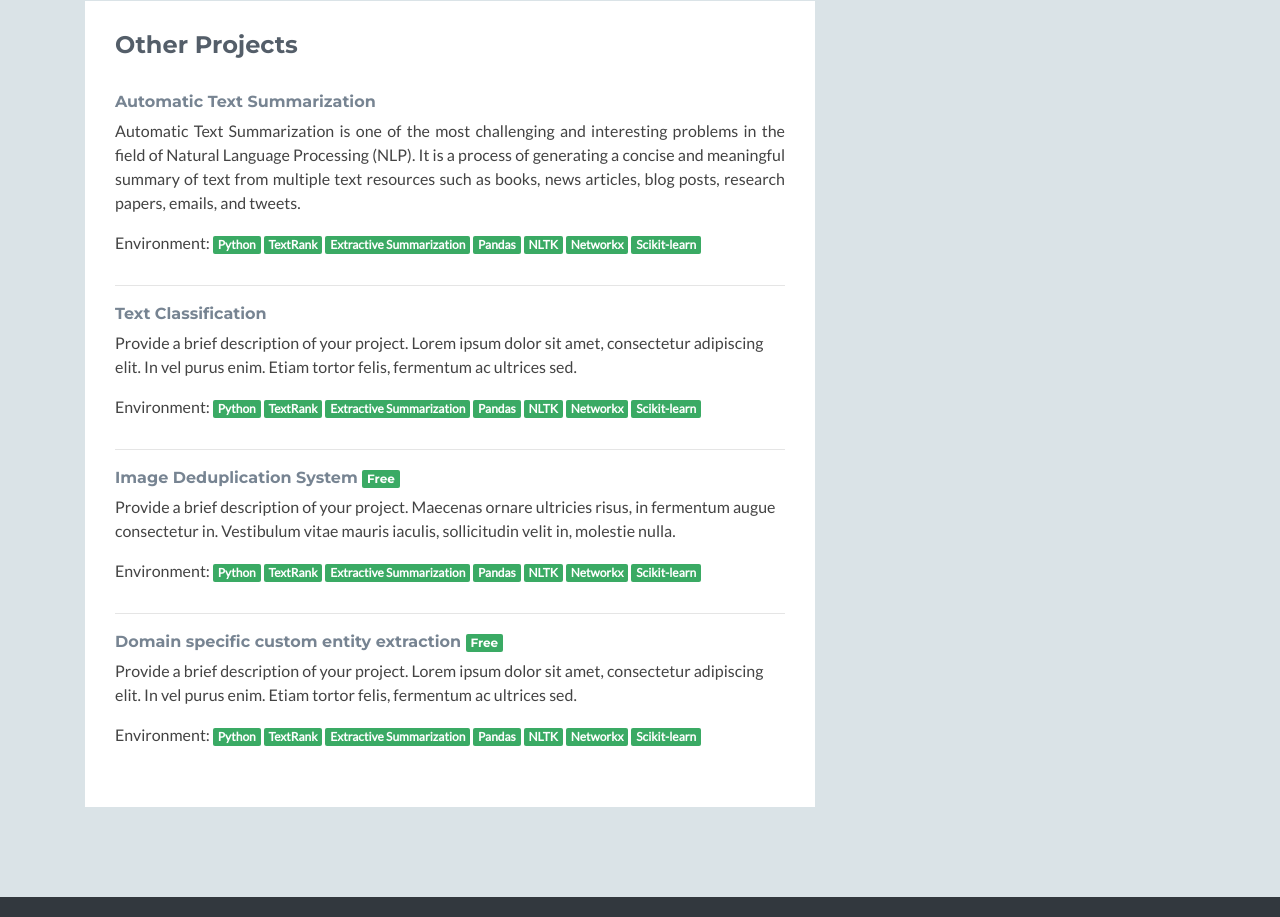
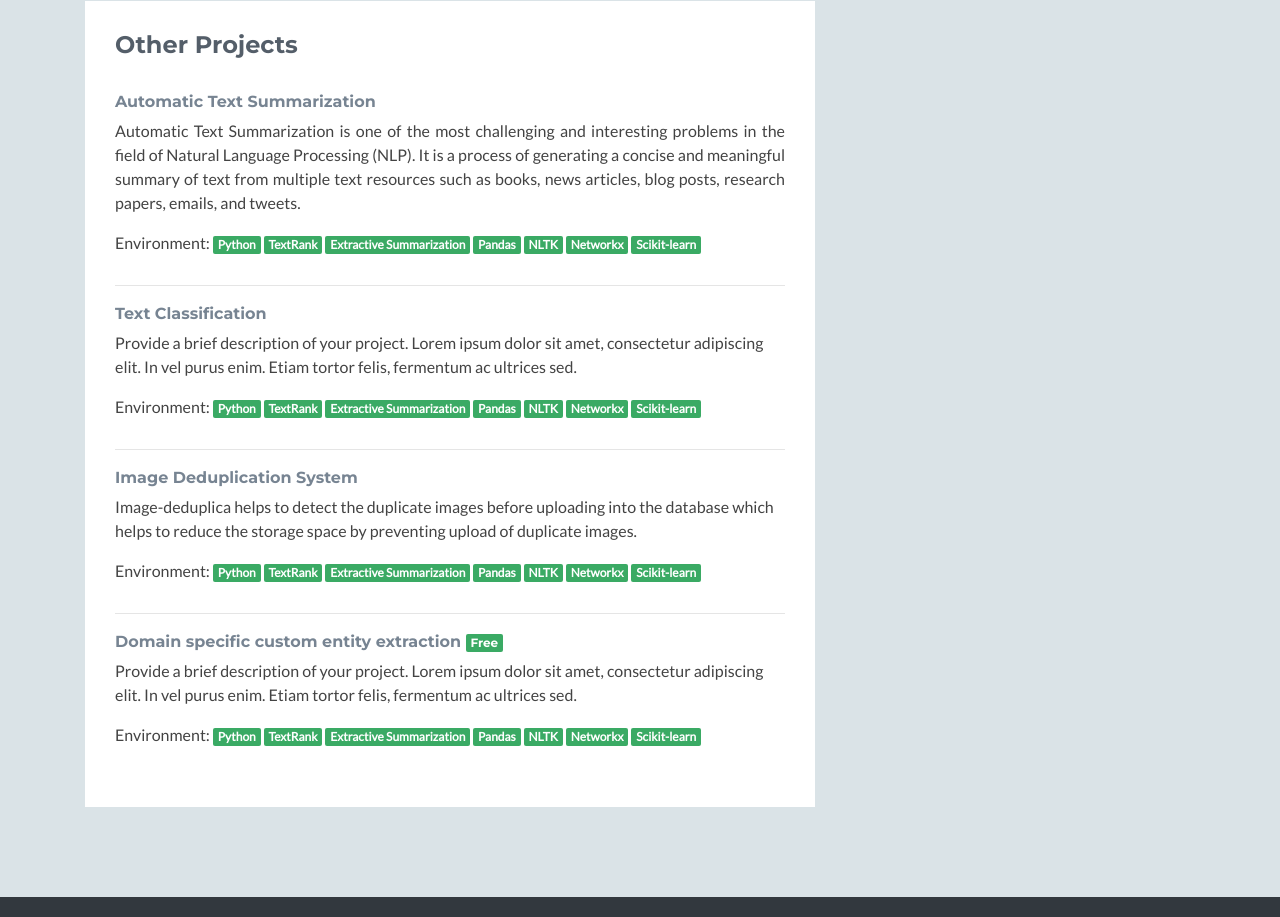
Before and after one commit to raahulrawat/raahulrawat.github.io, a plain HTML site: page index.html in a window 1280 px wide. Shown: the part 3417-4334 px from the top of the page. Drawn offline with nearby package versions, Linux system fonts and the light colour scheme; no server answers; a script that the page names is missing; some icons are missing.

Commit message:
Update index.html

```diff
--- a/index.html
+++ b/index.html
@@ -150,8 +150,8 @@
                             </div><!--//item-->
                             <hr class="divider" />
                             <div class="item">
-                                    <h3 class="title"><a href="https://themes.3rdwavemedia.com/bootstrap-templates/speciality/devblog-free-bootstrap-4-blog-template-for-developers/" target="_blank">Image Deduplication System</a> <span class="badge badge-theme">Free</span></h3>
-                                    <p class="summary">Provide a brief description of your project. Maecenas ornare ultricies risus, in fermentum augue consectetur in. Vestibulum vitae mauris iaculis, sollicitudin velit in, molestie nulla. </p>
+                                    <h3 class="title"><a href="https://themes.3rdwavemedia.com/bootstrap-templates/speciality/devblog-free-bootstrap-4-blog-template-for-developers/" target="_blank">Image Deduplication System</a> </h3>
+                                    <p class="summary">Image-deduplica helps to detect the duplicate images before uploading into the database which helps to reduce the storage space by preventing upload of duplicate images.</p>
                                     <p> Environment: <span class="badge badge-theme">Python</span> <span class="badge badge-theme">TextRank</span> <span class="badge badge-theme">Extractive Summarization</span> <span class="badge badge-theme">Pandas</span> <span class="badge badge-theme">NLTK</span> <span class="badge badge-theme">Networkx</span> <span class="badge badge-theme">Scikit-learn</span> </p>
                                 </div><!--//item-->
                                 <hr class="divider" />
```
